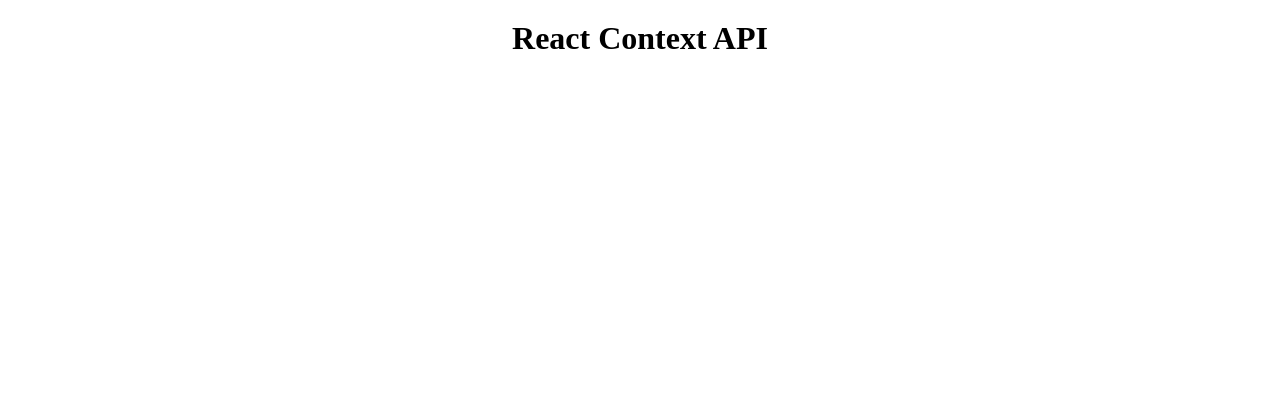
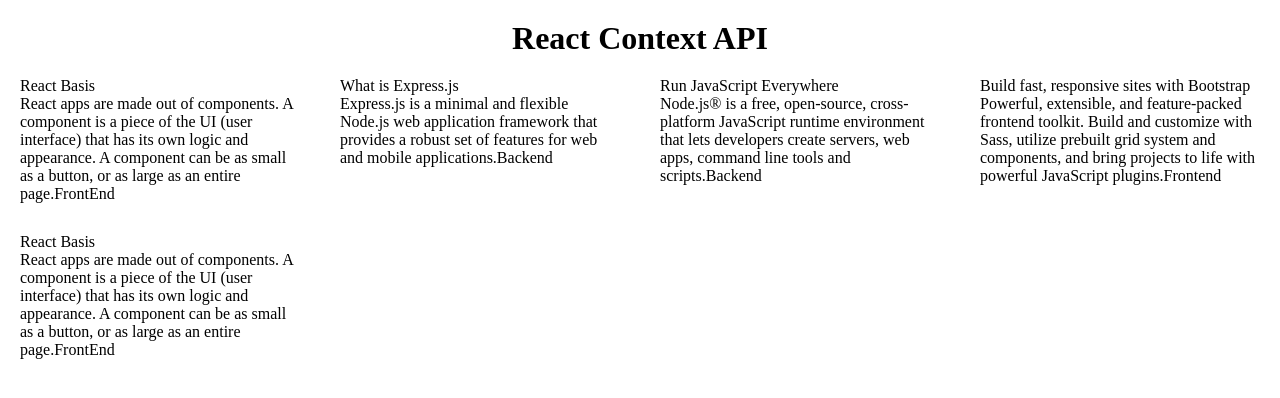
Before and after one commit to FrancescoPalazzo97/react-context-api, a React (Vite) app: page / in a window 1280 px wide. Shown: the top 398 px of the page. Built offline with nearby package versions, Linux system fonts and the light colour scheme.

Commit message:
[FIX] Import PostsContext into PostList component

```diff
--- a/src/components/PostCard.jsx
+++ b/src/components/PostCard.jsx
@@ -0,0 +1,22 @@
+import React from 'react'
+
+const PostCard = ({ post }) => {
+
+    const { id, title, content, category } = post
+
+    return (
+        <div className="col-25">
+            <div className="card">
+                <div className="card-title">
+                    {title}
+                </div>
+                <div className="card-text">
+                    {content}
+                    <span className='category'>{category}</span>
+                </div>
+            </div>
+        </div>
+    )
+}
+
+export default PostCard
--- a/src/components/PostsList.jsx
+++ b/src/components/PostsList.jsx
@@ -0,0 +1,20 @@
+import React from 'react'
+import { useContext } from 'react'
+import PostsContext from '../contexts/PostsContext'
+import PostCard from './PostCard'
+
+const PostsList = () => {
+
+    const posts = useContext(PostsContext);
+
+    return (
+        <div className="row">
+            {posts.map(post => (
+                <PostCard key={post.id} post={post} />
+            ))}
+            <PostCard post={posts[0]} />
+        </div>
+    )
+}
+
+export default PostsList
--- a/src/components/PostsPage.jsx
+++ b/src/components/PostsPage.jsx
@@ -1,11 +1,12 @@
 import React from 'react'
-import { useContext } from 'react'
-import PostsContext from '../contexts/PostsContext'
+import PostsList from './PostsList'
 
 const PostsPage = () => {
     return (
         <main>
-
+            <div className="container">
+                <PostsList />
+            </div>
         </main>
     )
 }
--- a/src/index.css
+++ b/src/index.css
@@ -8,3 +8,22 @@ header {
   text-align: center;
   padding: 20px 0;
 }
+
+.container {
+  max-width: 1400px;
+  margin: 0 auto;
+}
+
+.row {
+  display: flex;
+  flex-wrap: wrap;
+  row-gap: 30px;
+}
+
+.col-25 {
+  flex-basis: 25%;
+}
+
+.card {
+  margin: 0 20px;
+}
```
